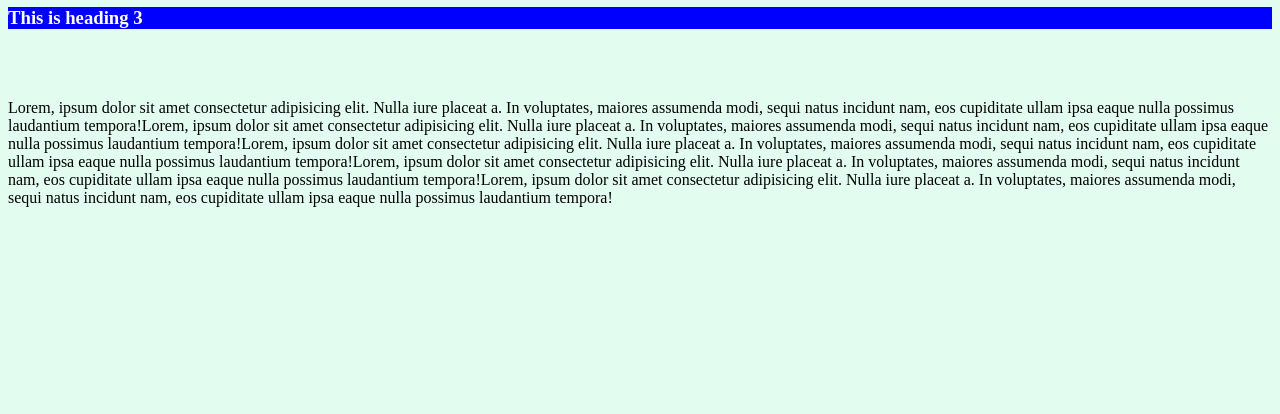
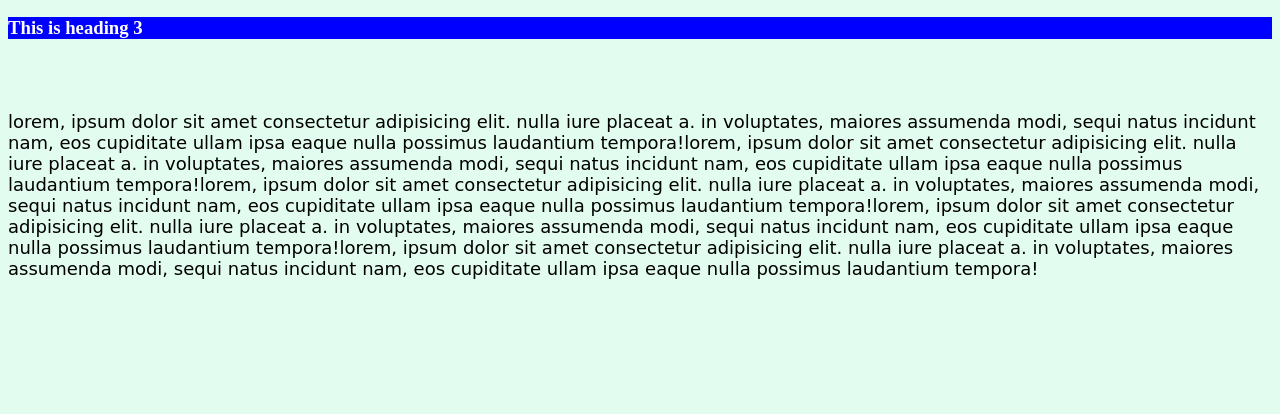
Before and after one commit to Ankush224/Web-Learning, a plain HTML site: page index.html in a window 1280 px wide. Shown: the part 386-800 px from the top of the page. Drawn offline with Linux system fonts and the light colour scheme.

Commit message:
more css code

```diff
--- a/style.css
+++ b/style.css
@@ -9,6 +9,10 @@ h1{
 p{
     color:black;
     text-align: left;
+    font-family: cursive;
+    font-size: 18px;
+    line-height: normal;
+    text-transform: lowercase;
 }
 
 button
```
